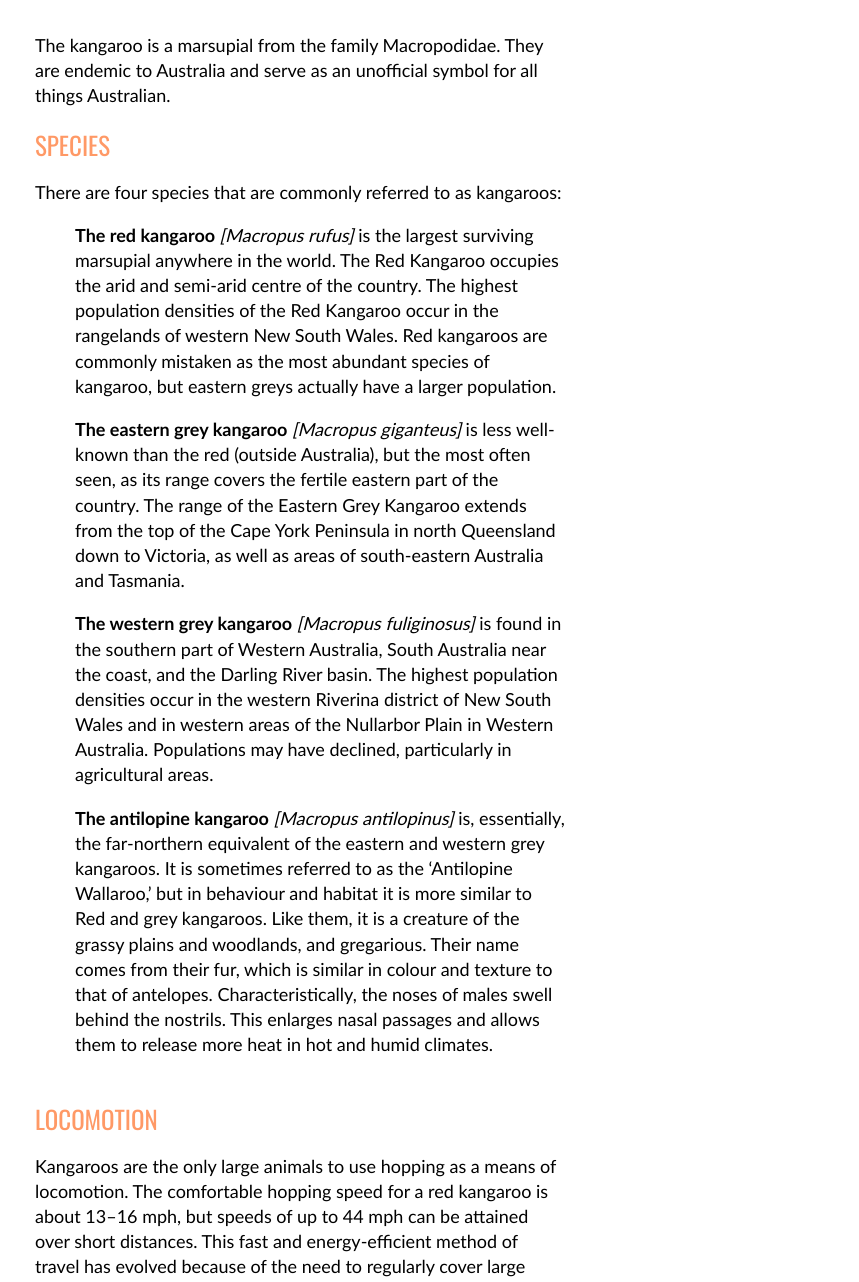
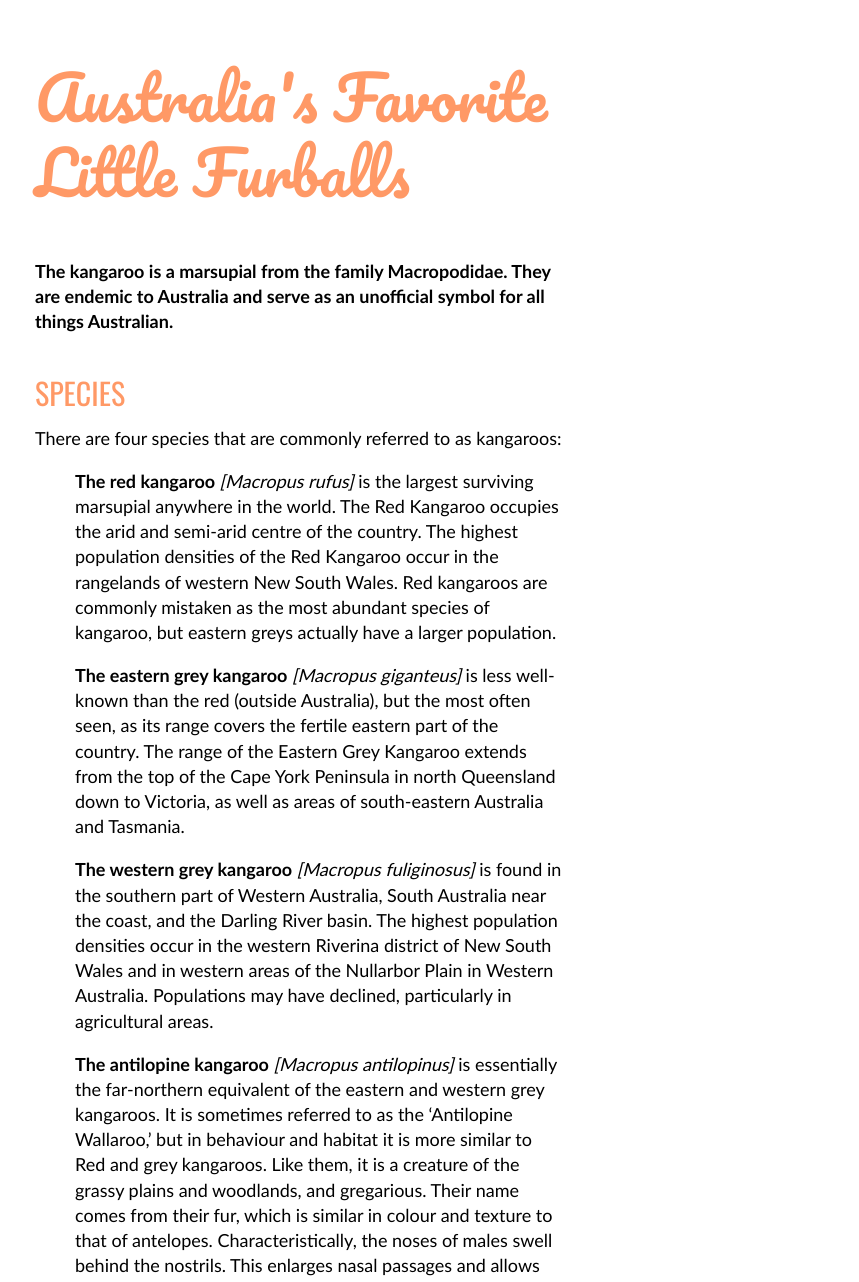
Before and after one commit to jeneva1/art336-demo-02-section-01-JEvans, a plain HTML site: page index.html in a window 1280 px wide. Shown: the part 944-2226 px from the top of the page, without its empty margins (340-1199 px from the left). Drawn offline with nearby package versions, Linux system fonts and the light colour scheme; a script that the page names is missing; a web font is replaced by a local one.

Commit message:
added more content

```diff
--- a/index.html
+++ b/index.html
@@ -23,17 +23,17 @@
             <img src="img/Kangaroo1.jpg"/>
             <h1><span>KANGAROOS</span></h1>
             </header>
-        <br>
+
         <main role="main">
             <article role="article">
                 <header>
-                    <h2>Australia's favorite little furballs</h2>
+                    <h2>Australia's Favorite Little Furballs</h2>
                 </header>
-                    <br>
+
                         <body>
 
-                <p>The kangaroo is a marsupial from the family Macropodidae. They are endemic to Australia and serve as an unofficial symbol for all things Australian. </p>
-
+                <p><b>The kangaroo is a marsupial from the family Macropodidae. They are endemic to Australia and serve as an unofficial symbol for all things Australian.</b> </p>
+                <br>
                 <header>
                     <h3>SPECIES</h3>
                 </header>
@@ -52,8 +52,9 @@
                         <b>The western grey kangaroo</b> <i>[Macropus fuliginosus]</i> is found in the southern part of Western Australia, South Australia near the coast, and the Darling River basin. The highest population densities occur in the western Riverina district of New South Wales and in western areas of the Nullarbor Plain in Western Australia. Populations may have declined, particularly in agricultural areas. </p>
 
                     <p>
-                        <b>The antilopine kangaroo</b> <i>[Macropus antilopinus]</i> is, essentially, the far-northern equivalent of the eastern and western grey kangaroos. It is sometimes referred to as the ‘Antilopine Wallaroo,’ but in behaviour and habitat it is more similar to Red and grey kangaroos. Like them, it is a creature of the grassy plains and woodlands, and gregarious. Their name comes from their fur, which is similar in colour and texture to that of antelopes. Characteristically, the noses of males swell behind the nostrils. This enlarges nasal passages and allows them to release more heat in hot and humid climates.</p>
+                        <b>The antilopine kangaroo</b> <i>[Macropus antilopinus]</i> is essentially the far-northern equivalent of the eastern and western grey kangaroos. It is sometimes referred to as the ‘Antilopine Wallaroo,’ but in behaviour and habitat it is more similar to Red and grey kangaroos. Like them, it is a creature of the grassy plains and woodlands, and gregarious. Their name comes from their fur, which is similar in colour and texture to that of antelopes. Characteristically, the noses of males swell behind the nostrils. This enlarges nasal passages and allows them to release more heat in hot and humid climates.</p>
     </ul>
+        <br>
         <br>
             <header>
                 <h4>LOCOMOTION</h4>
@@ -73,6 +74,9 @@
                     <p>Kangaroos have chambered stomachs similar to those of cattle and sheep. They regurgitate the vegetation they have eaten, chew it as cud, and then swallow it again for final digestion. Different species of kangaroos have different diets, although all are strict herbivores. The eastern grey kangaroo is predominantly a grazer, eating a wide variety of grasses, whereas some other species, like the red kangaroo, include significant amounts of shrubs in their diets. The smaller species of kangaroos also consume hypogeal fungi.</p>
 <p>
 Because of its grazing, kangaroos have developed specialised teeth. Its incisors are able to crop grass close to the ground, and its molars chop and grind the grass. Since the two sides of the lower jaw are not joined together, the lower incisors are farther apart, giving the kangaroo a wider bite. The silica in grass is abrasive, so kangaroo molars move forward as they are ground down, and eventually fall out, replaced by new teeth that grow in the back. This process is known as <b>polyphyodonty</b> and amongst other mammals, only occurs in elephants and manatees.</p>
+
+                            <p><blockquote><b>FUN FACT:</b> Kangaroos do not fart. Despite having herbivorous diets similar to ruminants such as cattle, which release large quantities of methane, kangaroos release virtually none. The hydrogen byproduct of fermentation is instead converted into acetate, which is then used to provide further energy. </blockquote></p>
+                            <br>
                             <br>
         <header>
             <h6>REPRODUCTION</h6>
@@ -82,6 +86,7 @@ Because of its grazing, kangaroos have developed specialised teeth. Its incisors
                     <img src="img/Kangaroo4.jpg"/>
                     <figcaption>Photo by <a href="http://www.earthtouchnews.com/natural-world/reproduction/kangaroos-are-baby-making-machines">Earth Touch</a> &copy;2014</figcaption>
                 </figure>
+                            <br>
                             <br>
 
                 <p>And yet, physical goods always manage to bump up against scarcity. There’s always one more shiny new thing to buy, one more mini-storage unit to rent. The media amplifies our envy of physical goods with reality TV shows and commercials about that next thing you ought to buy, if you hurry, if you can borrow to do so.</p>
--- a/scss/_base.scss
+++ b/scss/_base.scss
@@ -84,15 +84,31 @@ a:hover {
     }
 // End nav styling
 
-h1, h1, h3 {
-    @include headline-font;
-   margin: 0;
-}
 
 header h1 {
     @include fontSize(175px);
+    @include headline-font;
+    color: $color;
     line-height: 1;
 }
+
+header h2 {
+    @include fontSize(60px);
+    @include header-font;
+    color: $color-title;
+    line-height: 1.25;
+}
+
+header h3, h4, h5, h6 {
+    @include fontSize(30px);
+    @include headline-font;
+    color: $color-title;
+    line-height: 1;
+    padding: 0;
+    margin: 0;
+}
+
+
 
 article h1 {
     color: $color-title;
--- a/scss/_globals.scss
+++ b/scss/_globals.scss
@@ -61,7 +61,13 @@ Globals
     font-weight: 400;
 }
 
+@mixin header-font {
+    font-family: 'Pacifico', helvetica, verdana, sans-serif;
+    font-style: normal;
+    font-weight: 400;
+}
+
 // Site Variables
 $background-color: #e6e3e3;
-$color: #666666;
+$color: #333333;
 $color-title: #ff9966;
```
Also changed, not shown: css/main.css.
